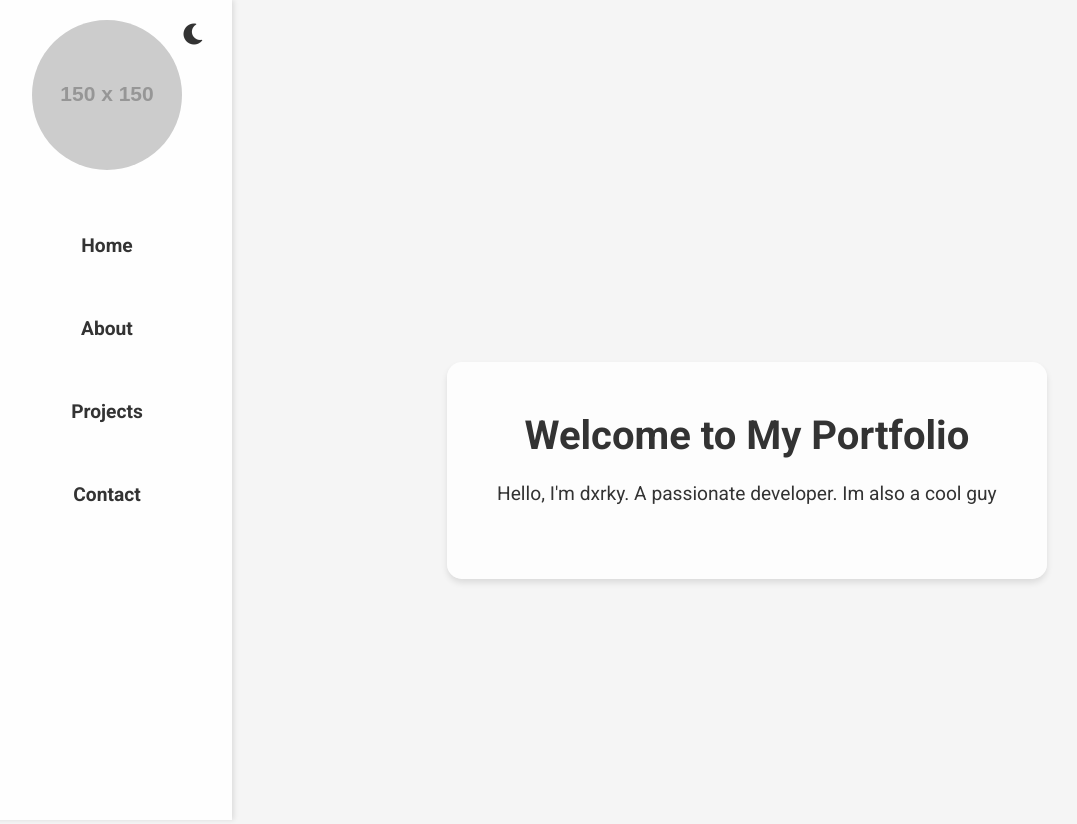
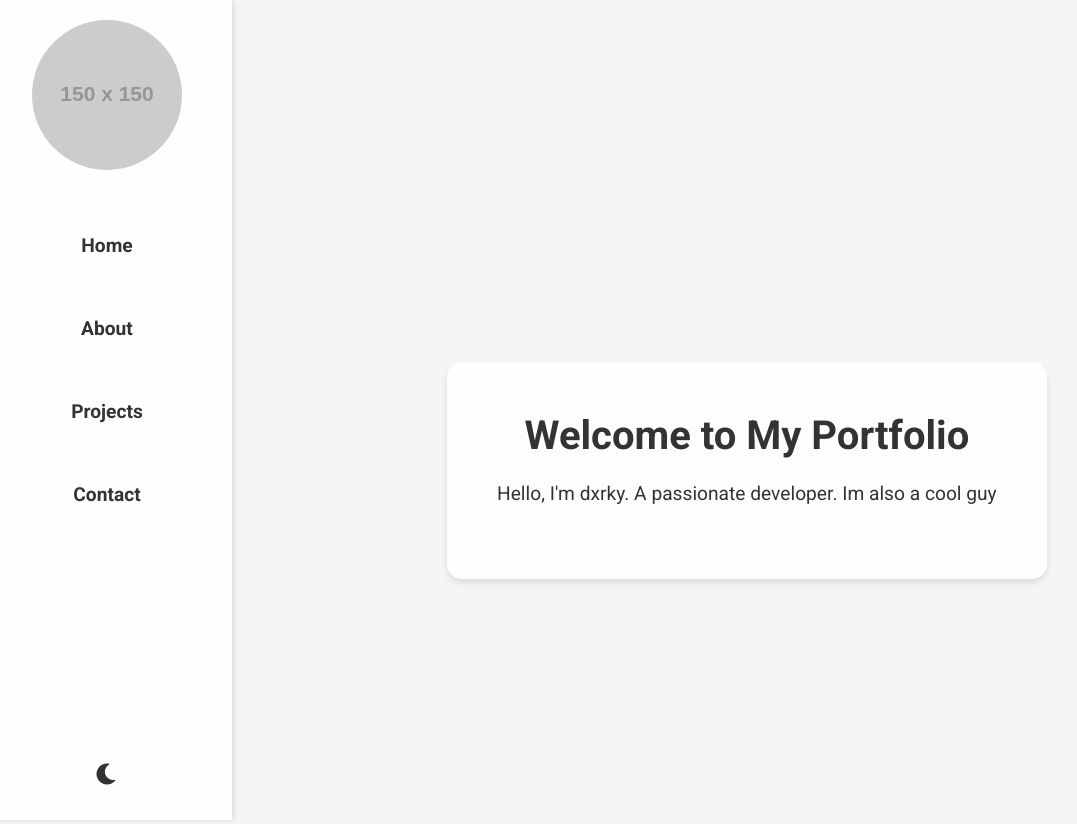
Before and after one commit to imdxrky/portfolio, a plain HTML site: page index.html in a window 1280 px wide. Shown: the top 824 px of the page, without its empty margins (18-1095 px from the left). Drawn offline with Linux system fonts and the light colour scheme; placeholder pictures from the web are drawn by us.

Commit message:
Update styles.css

```diff
--- a/styles.css
+++ b/styles.css
@@ -98,9 +98,8 @@ nav ul li a:hover {
 }
 
 .theme-toggle {
-    position: absolute;
-    top: 20px;
-    right: 20px;
+    margin-top: auto;
+    margin-bottom: 30px;
     background: none;
     border: none;
     color: var(--sidebar-text-color);
```
